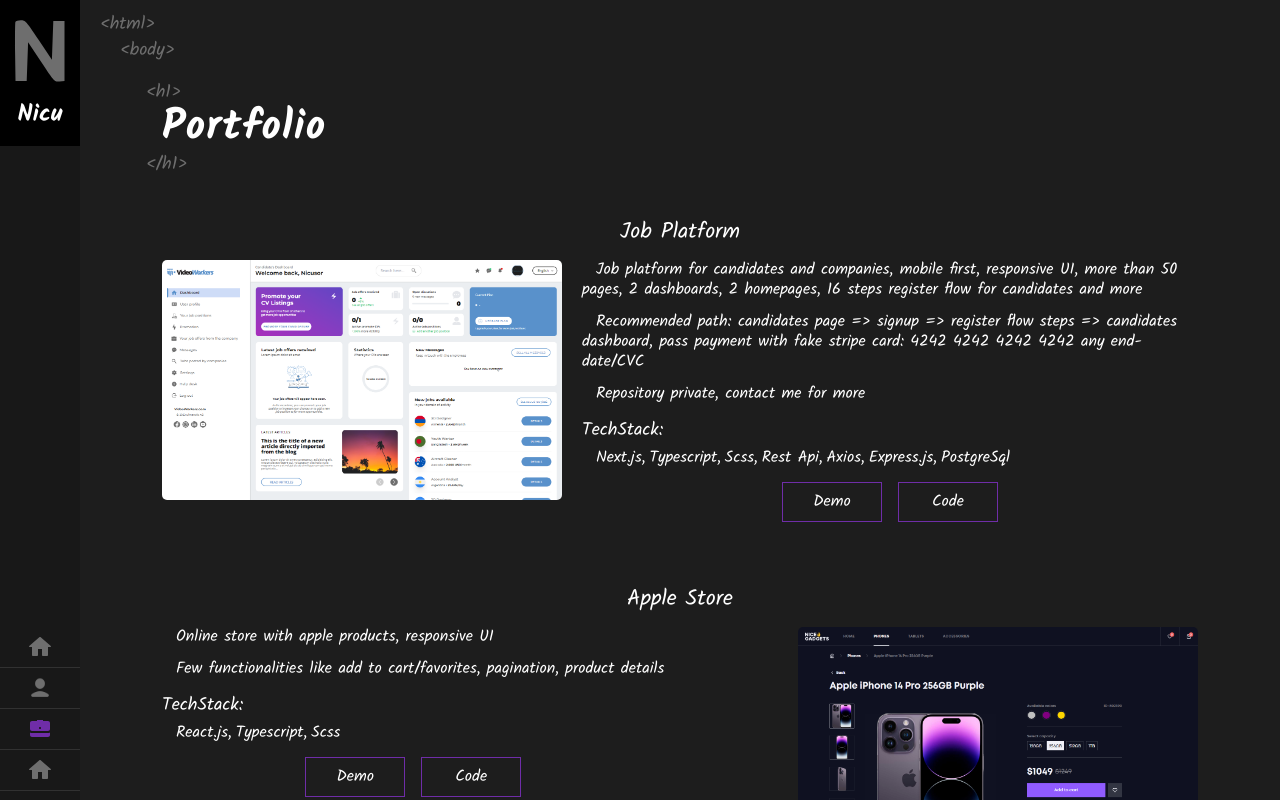
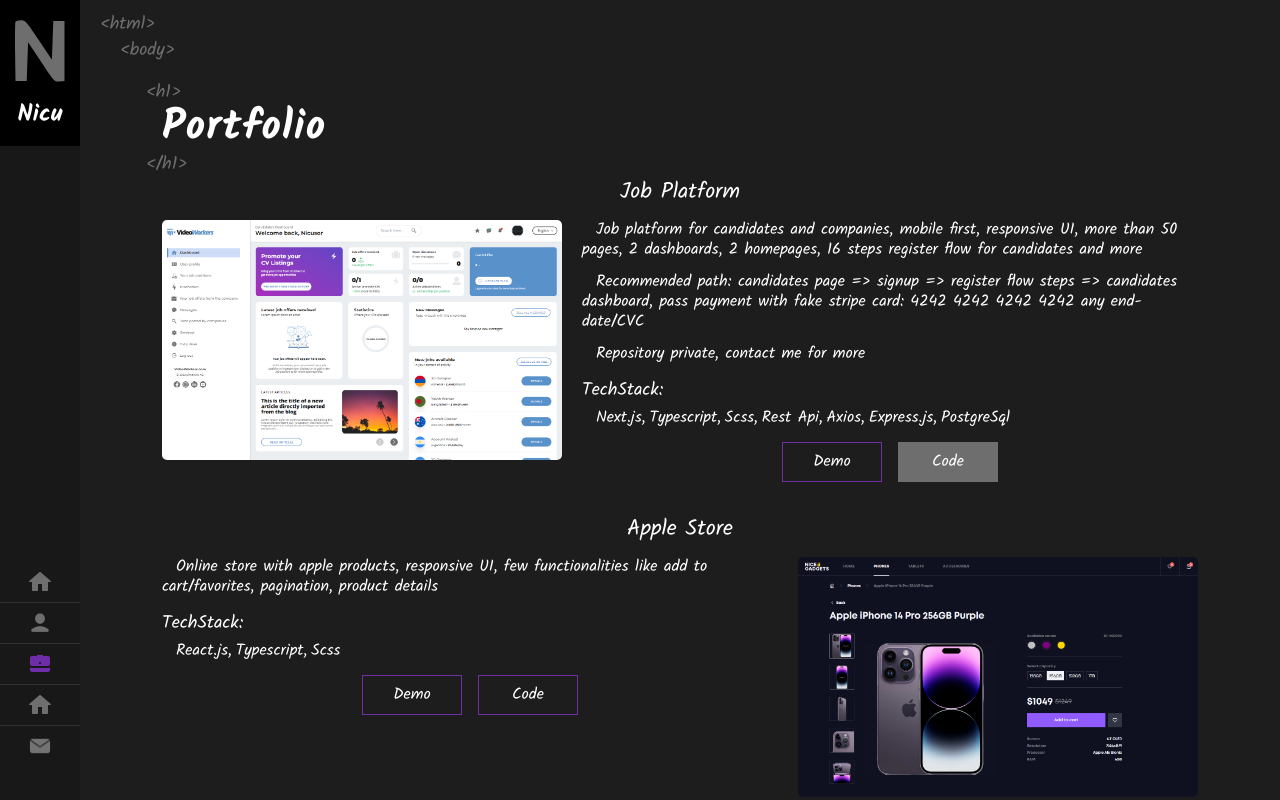
Before and after one commit to IoghiStudio/portfolio, a Next.js app: page /portfolio in a window 1280 px wide. Shown: the top 800 px of the page. Built offline with nearby package versions, Linux system fonts and the light colour scheme; a web font is replaced by a local one.

Commit message:
portfolio section updates

```diff
--- a/src/components/Portfolio/Portfolio.scss
+++ b/src/components/Portfolio/Portfolio.scss
@@ -11,7 +11,7 @@
   }
 
   &__title {
-    margin-bottom: 60px;
+    margin-bottom: 20px;
 
     @include onTablet {
       font-size: 56px;
@@ -61,7 +61,7 @@
     display: flex;
     flex-direction: column;
     width: 100%;
-    margin-bottom: 60px;
+    margin-bottom: 30px;
 
     &-content {
       display: flex;
@@ -90,12 +90,9 @@
     width: 100%;
     padding-top: 64%;
     margin-bottom: 14px;
-    // backdrop-filter: blur(14px);
     background-repeat: no-repeat;
     background-size: cover;
     background-position: top;
-
-    // box-shadow: 0 15px 25px rgba(129, 124, 124, 0.2);
     border-radius: 5px;
 
     @include onTablet {
@@ -191,6 +188,17 @@
       transform: scale(1.05);
     }
 
+    &--disabled {
+      background-color: $gray;
+      border: 0;
+      cursor: not-allowed;
+
+      &:hover {
+        background-color: $gray;
+        transform: scale(1);
+      }
+    }
+
     &--demo {
       margin-right: 8px;
     }
--- a/src/components/Portfolio/Portfolio.tsx
+++ b/src/components/Portfolio/Portfolio.tsx
@@ -29,6 +29,7 @@
   techstack: string[]
   demo: string;
   code: string;
+  codeAvailable: boolean;
 };
 
 const portfolioProjects: PortfolioProject[] = [
@@ -39,16 +40,18 @@
     descriptions: ['Job platform for candidates and companies, mobile first, responsive UI, more than 50 pages, 2 dashboards, 2 homepages, 16 steps register flow for candidates and more', 'Recommended path: candidates page => signup => register flow steps => candidates dashboard, pass payment with fake stripe card: 4242 4242 4242 4242 any end-date/CVC', 'Repository private, contact me for more'],
     techstack: ['Next.js,', 'Typescript,', 'Scss,', 'Rest Api,', 'Axios,', 'Express.js,', 'PostgreSql'],
     demo: 'http://staging.videoworkers.com/',
-    code: 'https://github.com/IoghiStudio/jobs-platform'
+    code: 'https://github.com/IoghiStudio/jobs-platform',
+    codeAvailable: false
   },
   {
     id: '2',
     title: 'Apple Store',
     img: 'apple',
-    descriptions: ['Online store with apple products, responsive UI', 'Few functionalities like add to cart/favorites, pagination, product details'],
+    descriptions: ['Online store with apple products, responsive UI, few functionalities like add to cart/favorites, pagination, product details'],
     techstack: ['React.js,', 'Typescript,', 'Scss'],
     demo: 'https://ioghistudio.github.io/product-catalog/',
-    code: 'https://github.com/IoghiStudio/product-catalog'
+    code: 'https://github.com/IoghiStudio/product-catalog',
+    codeAvailable: true
   },
   {
     id: '3',
@@ -57,7 +60,8 @@
     descriptions: ['Upwork clean implementation of the homepage, desktop version only'],
     techstack: ['React.js,', 'Typescript,', 'Scss'],
     demo: 'https://ioghistudio.github.io/upwork-homepage/',
-    code: 'https://github.com/IoghiStudio/upwork-homepage'
+    code: 'https://github.com/IoghiStudio/upwork-homepage',
+    codeAvailable: true
   },
 ];
 
@@ -136,6 +140,7 @@
             techstack,
             demo,
             code,
+            codeAvailable
           } = project;
 
           return (
@@ -187,7 +192,12 @@
                     <Link
                       href={code}
                       target='_blank'
-                      className="portfolio__link portfolio__link--code"
+                      className={classNames("portfolio__link",
+                        "portfolio__link--code",
+                        {
+                          "portfolio__link--disabled": !codeAvailable
+                        }
+                      )}
                     >
                       Code
                     </Link>
```
